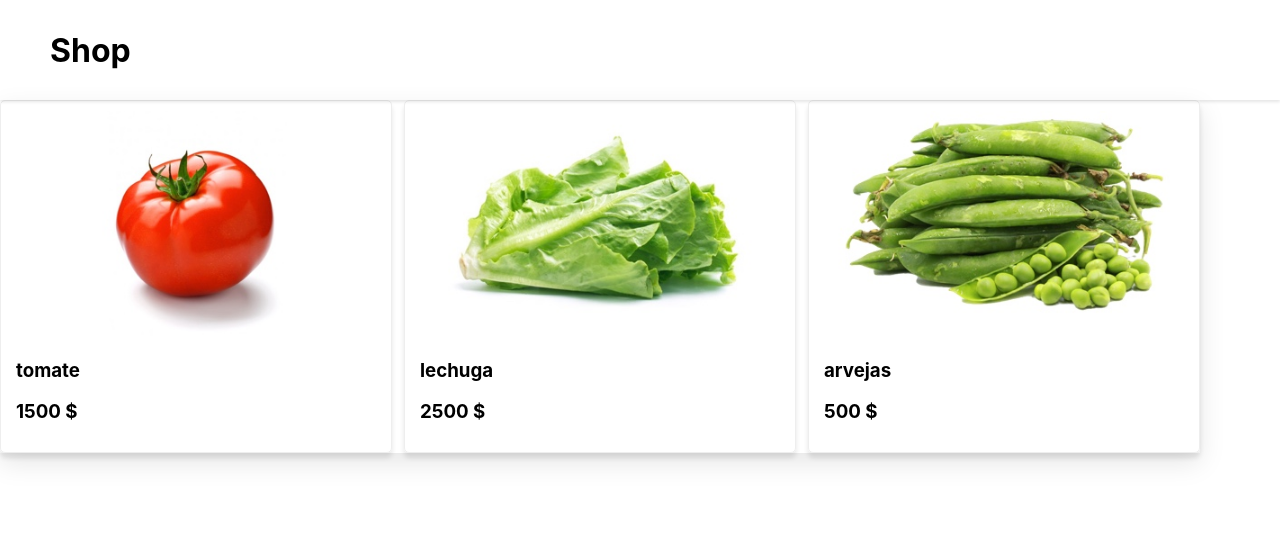
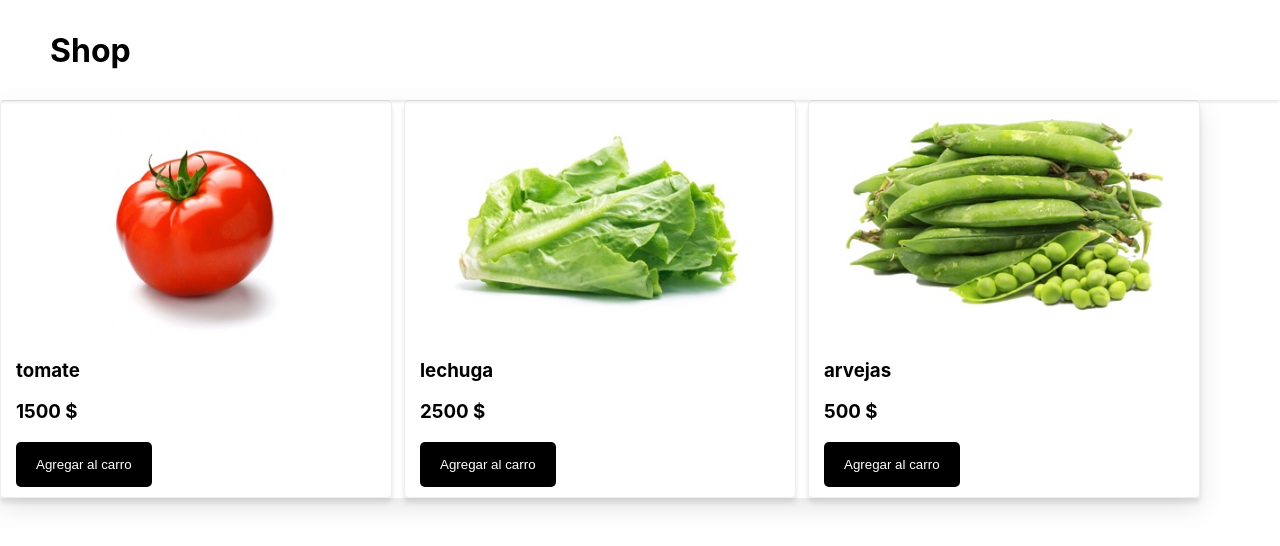
Before and after one commit to LuisanaHenmary/CarritoCompras, a React (Create React App) app: page / in a window 1280 px wide. Shown: the top 546 px of the page. Built offline with nearby package versions, Linux system fonts and the light colour scheme.

Commit message:
add component Button and event onClick

```diff
--- a/src/components/Product.js
+++ b/src/components/Product.js
@@ -8,16 +8,28 @@ padding:10px 15px;
 border-radius:5px;
 `
 
+const Button = styled.button`
+    background-color:black;
+    color:white;
+    padding:15px 20px;
+    border:none;
+    border-radius:5px;
+    cursor:pointer;
+`
+
 const Image = styled.img`
     width:100%;
 `
 
-const Product = ({ product }) => {
+const Product = ({ product,event}) => {
     return (
         <Card>
             <Image alt={product.name} src={product.img} />
             <h3>{product.name}</h3>
             <h3>{product.price} $</h3>
+            <Button onClick={()=>event }>
+                Agregar al carro
+            </Button>
         </Card>
     )
 }
--- a/src/components/Products.js
+++ b/src/components/Products.js
@@ -8,10 +8,15 @@ justify-content:space-between;
 
 `
 
-const Products = ({products}) =>{
-    return(
+const Products = ({ products, addToCar }) => {
+    return (
         <Prod>
-            {products.map(pr=><Product key={pr.name} product={pr} />)}
+            {products.map(pr => <Product
+                key={pr.name}
+                product={pr}
+                event={addToCar}
+            />
+            )}
         </Prod>
     )
 }
```
